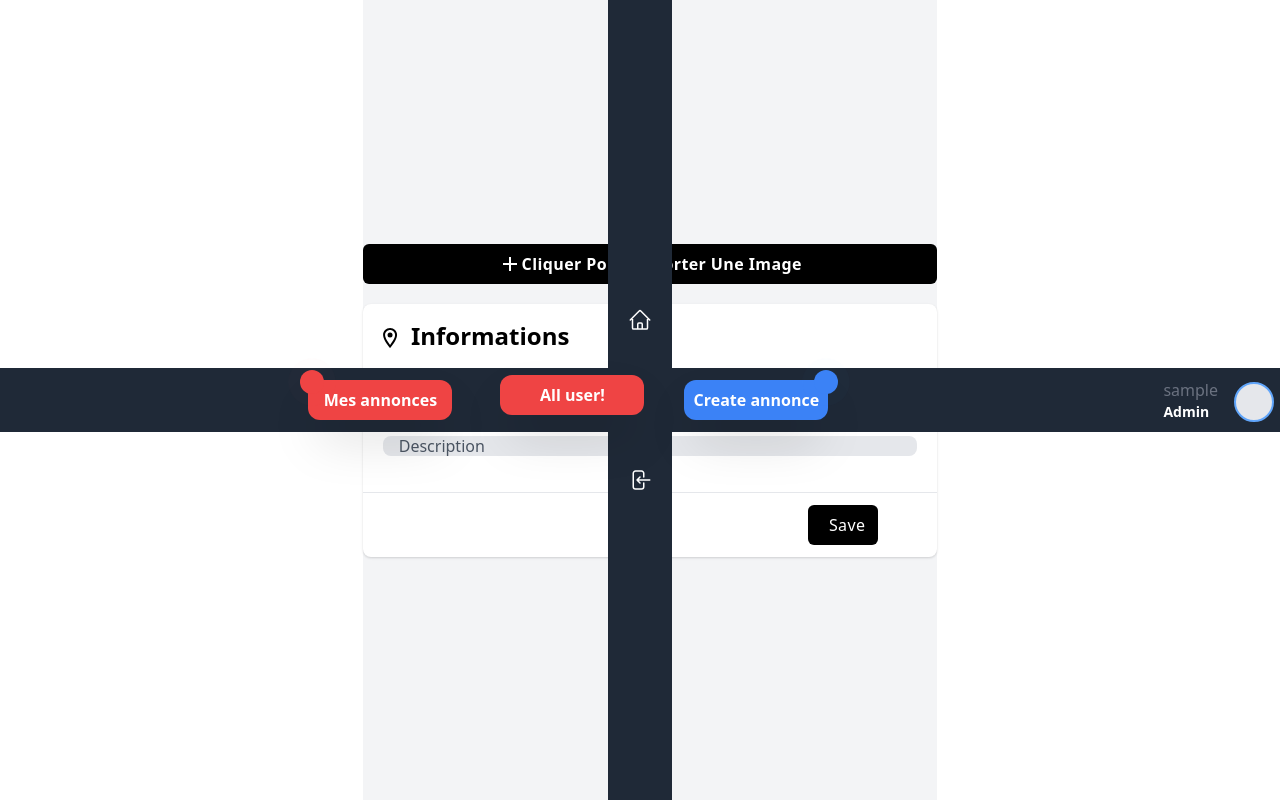
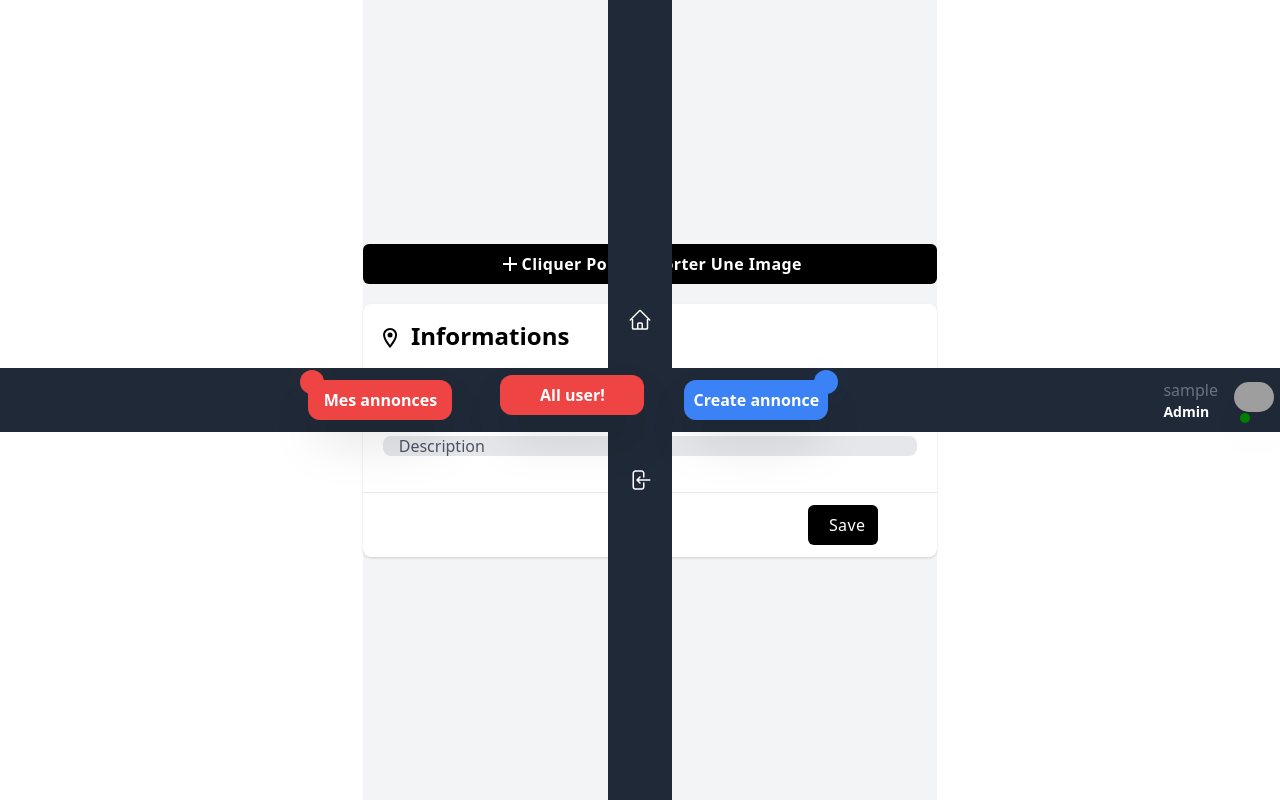
Before and after one commit to Youcode-Classe-E-2023-2024/IlyasChaoui-Avito2, a PHP site: page /IlyasChaoui-Avito2/pages/CreateAnnonce.php in a window 1280 px wide. Run offline with PHP 8.4, Linux system fonts and the light colour scheme; the visitor is signed in with stand-in values (Sample User, id 1); grey boxes are pictures that could not be loaded.

Commit message:
Update CreateAnnonce.php
add user picture in navbar

```diff
--- a/pages/CreateAnnonce.php
+++ b/pages/CreateAnnonce.php
@@ -14,6 +14,7 @@ $warningScript = '';
     <meta charset="UTF-8">
     <meta name="viewport" content="width=device-width, initial-scale=1.0">
     <link rel="stylesheet" type="text/css" href="./css/style.css">
+    <link rel="stylesheet" href="../css/Viewer.css">
     <link rel="stylesheet" href="https://cdnjs.cloudflare.com/ajax/libs/font-awesome/6.4.2/css/all.min.css" integrity="sha512-z3gLpd7yknf1YoNbCzqRKc4qyor8gaKU1qmn+CShxbuBusANI9QpRohGBreCFkKxLhei6S9CQXFEbbKuqLg0DA==" crossorigin="anonymous" referrerpolicy="no-referrer" />
     <link href="https://cdn.jsdelivr.net/npm/tailwindcss@2.2.19/dist/tailwind.min.css" rel="stylesheet">
     <script src="https://unpkg.com/sweetalert/dist/sweetalert.min.js"></script>
@@ -154,7 +155,14 @@ $warningScript = '';
                             <?php echo $_SESSION['role']; ?>
                         </div>
                     </div>
-                    <div class="mx-4 h-10 w-10 rounded-full cursor-pointer bg-gray-200 border-2 border-blue-400"></div>
+                    <div
+                        class="relative mx-4 h-10 w-10  cursor-pointer bg-transparent ">
+                        <img src="<?php echo $_SESSION['UserImage']; ?>"
+                            class="sasawi  shadow-2xl hidden lg:block">
+                    </div>
+                    <div class="">
+                        <div class="sansan"></div>
+                    </div>
                 </div>
 
             </div>
```
